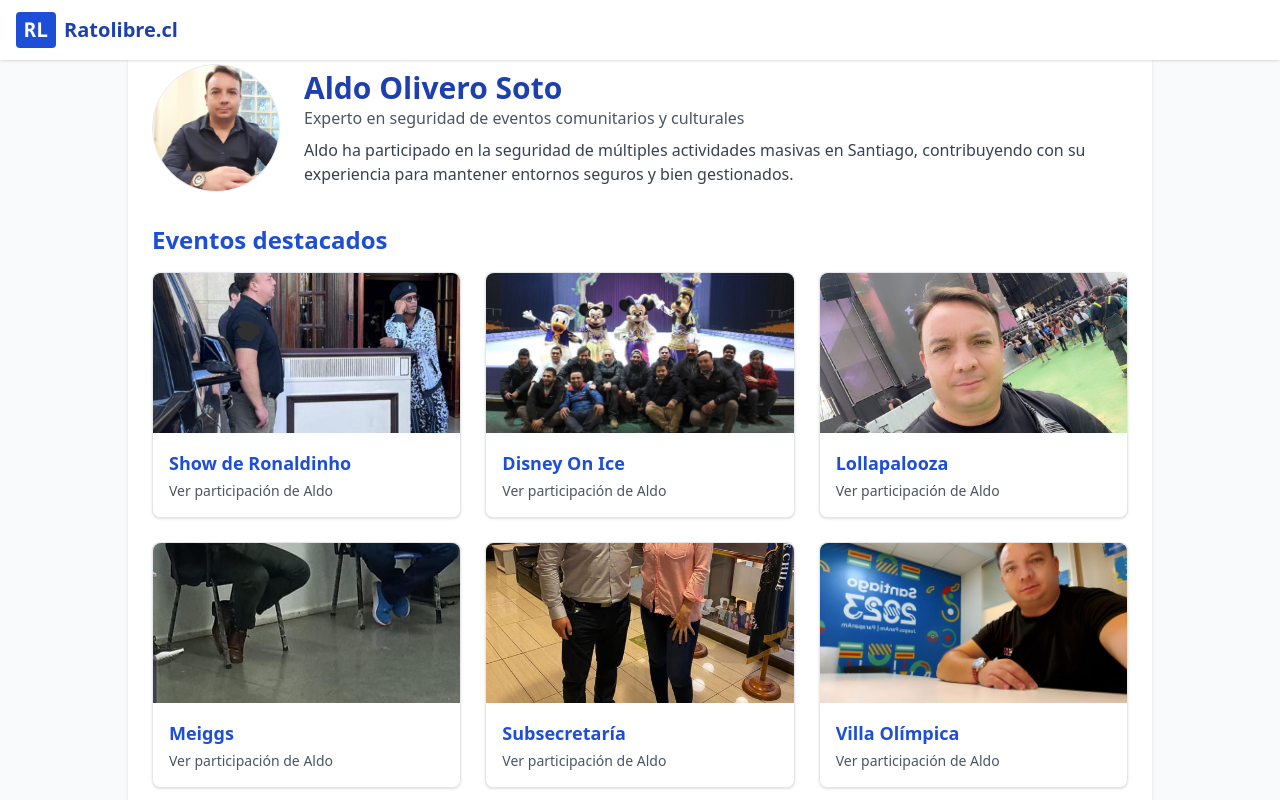
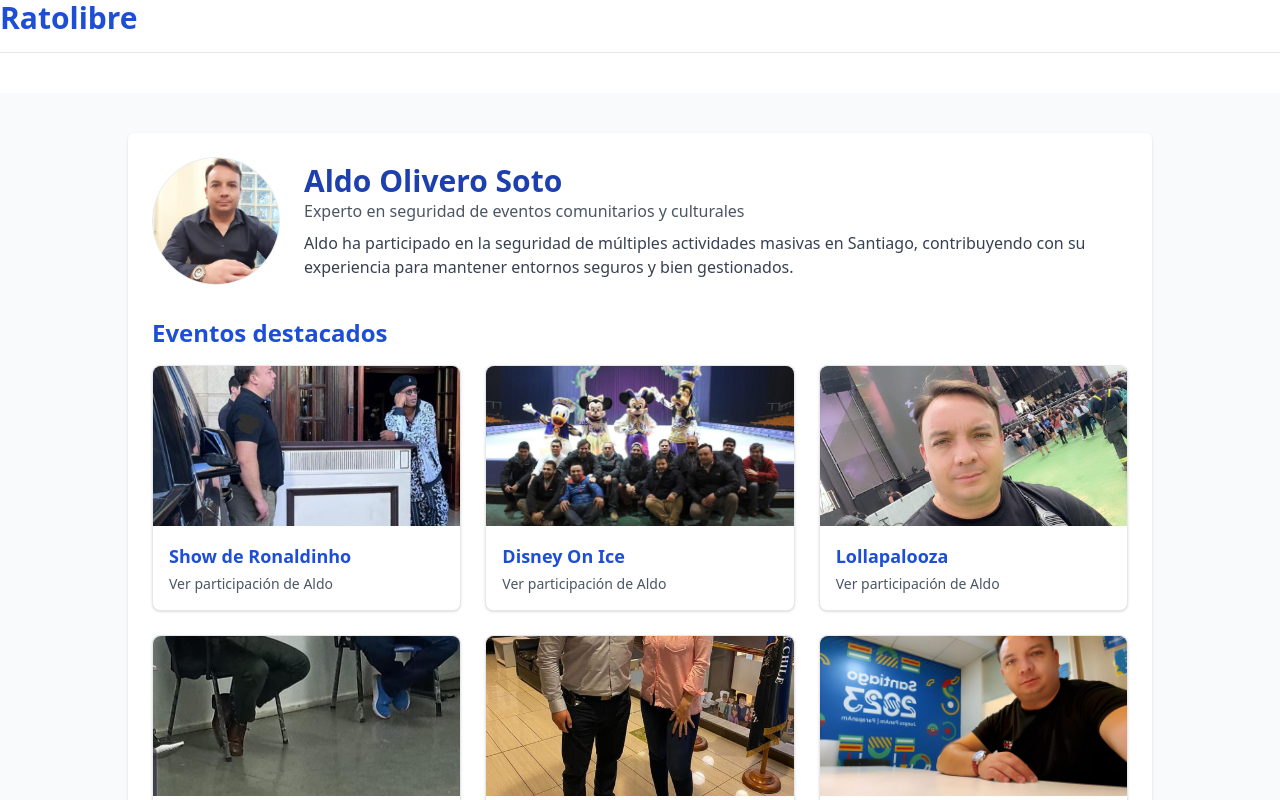
Before and after one commit to Eoloth/ratolibre, a React (Create React App) app: page /aldo in a window 1280 px wide. Shown: the top 800 px of the page. Built offline with nearby package versions, Linux system fonts and the light colour scheme.

Commit message:
añadido modo oscuro

```diff
--- a/public/eventos_portada.json
+++ b/public/eventos_portada.json
@@ -123,7 +123,7 @@
         "Participarán selecciones de toda Sudamérica en este emocionante torneo."
       ],
       "ruta": "https://www.conmebol.com",
-      "imagen": "https://www.diadelospatrimonios.cl/sites/default/files/banner_header/web_1440x973.jpg",
+      "imagen": "https://cdn.conmebol.com/wp-content/uploads/2025/04/1-dia-1400x450-1-1024x329.png",
       "colaborador": null
     },
     {
@@ -133,7 +133,7 @@
         "Es uno de los campeonatos de baloncesto femenino más importantes de América."
       ],
       "ruta": "https://www.fiba.basketball",
-      "imagen": "https://www.fiba.basketball/en/news/fiba-eurobasket-2025-schedule-and-tip-off-times-confirmed",
+      "imagen": "https://assets.fiba.basketball/image/upload/w_700,c_fill/q_auto/f_auto/v1717604726/98033b66-1364-40b5-bd96-ab73439785d8",
       "colaborador": null
     },
     {
--- a/src/components/Navbar.jsx
+++ b/src/components/Navbar.jsx
@@ -1,13 +1,28 @@
 import React from 'react';
-import { Link } from 'react-router-dom';
 
-const Navbar = () => (
-  <nav className="w-full bg-white shadow px-4 py-3 fixed top-0 left-0 z-50 flex items-center">
-    <Link to="/" className="text-xl font-bold text-blue-800 hover:text-blue-900 flex items-center gap-2">
-      <span className="bg-blue-700 text-white px-2 py-1 rounded font-mono">RL</span>
-      <span className="hidden sm:inline">Ratolibre.cl</span>
-    </Link>
-  </nav>
-);
+const Navbar = ({ modoOscuro, setModoOscuro }) => {
+  return (
+    <nav className="flex justify-between items-center mb-10 border-b pb-4">
+      <h1 className="text-3xl font-bold text-blue-700 dark:text-blue-300">Ratolibre</h1>
+      <button
+        onClick={() => setModoOscuro(!modoOscuro)}
+        className="text-2xl focus:outline-none transition"
+        aria-label="Cambiar tema"
+      >
+        {modoOscuro ? (
+          // Sol
+          <svg xmlns="http://www.w3.org/2000/svg" className="h-7 w-7" viewBox="0 0 20 20" fill="currentColor">
+            <path d="M10 3.25a.75.75 0 01.75.75v1a.75.75 0 01-1.5 0v-1A.75.75 0 0110 3.25zM10 14.25a.75.75 0 01.75.75v1a.75.75 0 01-1.5 0v-1a.75.75 0 01.75-.75zM4.469 4.47a.75.75 0 011.06 0l.707.708a.75.75 0 01-1.06 1.06l-.708-.707a.75.75 0 010-1.06zM13.763 13.764a.75.75 0 011.06 0l.708.707a.75.75 0 01-1.06 1.06l-.707-.707a.75.75 0 010-1.06zM3.25 10a.75.75 0 01.75-.75h1a.75.75 0 010 1.5h-1A.75.75 0 013.25 10zM14.25 10a.75.75 0 01.75-.75h1a.75.75 0 010 1.5h-1a.75.75 0 01-.75-.75zM4.47 15.531a.75.75 0 010-1.06l.707-.708a.75.75 0 111.06 1.06l-.707.708a.75.75 0 01-1.06 0zM13.764 6.237a.75.75 0 010-1.06l.707-.707a.75.75 0 111.06 1.06l-.707.707a.75.75 0 01-1.06 0zM10 6.5a3.5 3.5 0 100 7 3.5 3.5 0 000-7z" />
+          </svg>
+        ) : (
+          // Luna
+          <svg xmlns="http://www.w3.org/2000/svg" className="h-7 w-7" viewBox="0 0 20 20" fill="currentColor">
+            <path fillRule="evenodd" d="M17.293 13.293a8 8 0 01-11.586-11.586A8.001 8.001 0 1017.293 13.293z" clipRule="evenodd" />
+          </svg>
+        )}
+      </button>
+    </nav>
+  );
+};
 
 export default Navbar;
--- a/src/pages/IndexPage.jsx
+++ b/src/pages/IndexPage.jsx
@@ -1,9 +1,11 @@
 import React, { useEffect, useState } from 'react';
 import { Link } from 'react-router-dom';
+import Navbar from '../components/Navbar';
 
 const IndexPage = () => {
   const [eventos, setEventos] = useState([]);
   const [paginaActual, setPaginaActual] = useState(1);
+  const [modoOscuro, setModoOscuro] = useState(false);
   const eventosPorPagina = 6;
 
   useEffect(() => {
@@ -13,15 +15,28 @@
       .catch(err => console.error("Error cargando eventos:", err));
   }, []);
 
+  useEffect(() => {
+    const root = document.documentElement;
+    if (modoOscuro) {
+      root.classList.add('dark');
+    } else {
+      root.classList.remove('dark');
+    }
+  }, [modoOscuro]);
+
   const inicio = (paginaActual - 1) * eventosPorPagina;
   const eventosPagina = eventos.slice(inicio, inicio + eventosPorPagina);
   const totalPaginas = Math.ceil(eventos.length / eventosPorPagina);
 
   return (
-    <div className="min-h-screen bg-gray-50 px-6 py-10">
+    <div className="min-h-screen px-6 py-10 bg-gradient-to-b from-white via-gray-50 to-white dark:from-gray-900 dark:via-gray-800 dark:to-gray-900 text-gray-800 dark:text-gray-100 transition-colors duration-300">
+
+      <Navbar modoOscuro={modoOscuro} setModoOscuro={setModoOscuro} />
+
+      {/* Contenido */}
       <div className="max-w-5xl mx-auto">
-        <h1 className="text-4xl font-bold text-blue-800 mb-6">Eventos y Panoramas en Chile</h1>
-        <p className="text-gray-600 mb-10">
+        <h2 className="text-4xl font-bold text-blue-800 dark:text-blue-300 mb-6">Eventos y Panoramas en Chile</h2>
+        <p className="text-gray-600 dark:text-gray-300 mb-10">
           Explora los eventos destacados a nivel nacional con colaboradores clave en terreno.
         </p>
 
@@ -29,13 +44,14 @@
           {eventosPagina.map((e, idx) => {
             const esExterno = !e.colaborador && e.ruta && e.ruta.startsWith('http');
 
-            const Contenedor = ({ children }) => esExterno ? (
+            const Contenedor = ({ children }) =>
+              esExterno ? (
                 <a href={e.ruta} target="_blank" rel="noopener noreferrer"
-                 className="block bg-white rounded-md shadow p-6 border border-gray-200 hover:shadow-lg transition">
+                   className="block bg-white dark:bg-gray-800 rounded-md shadow p-6 border border-gray-200 dark:border-gray-600 hover:shadow-lg transition">
                   {children}
                 </a>
               ) : (
-              <div className="bg-white rounded-md shadow p-6 border border-gray-200">
+                <div className="bg-white dark:bg-gray-800 rounded-md shadow p-6 border border-gray-200 dark:border-gray-600">
                   {children}
                 </div>
               );
@@ -49,10 +65,9 @@
                     className="w-full h-48 object-cover rounded mb-4"
                   />
                 )}
-                <h2 className="text-2xl font-semibold text-blue-700 mb-2">{e.titulo}</h2>
-
+                <h2 className="text-2xl font-semibold text-blue-700 dark:text-blue-400 mb-2">{e.titulo}</h2>
                 {e.descripcion.map((p, i) => (
-                  <p key={i} className="text-gray-700 mb-3">
+                  <p key={i} className="text-gray-700 dark:text-gray-300 mb-3">
                     {e.colaborador && p.includes(e.colaborador) ? (
                       <Link to={e.ruta} className="text-blue-600 font-medium hover:underline">{p}</Link>
                     ) : (
@@ -61,11 +76,11 @@
                   </p>
                 ))}
                 {e.colaborador && (
-                  <div className="mt-4 flex items-center gap-4 border-t pt-4">
+                  <div className="mt-4 flex items-center gap-4 border-t pt-4 border-gray-200 dark:border-gray-600">
                     <img src={e.imagen} alt={e.colaborador} className="w-16 h-16 rounded-full object-cover border" />
                     <div>
-                      <p className="font-semibold text-gray-800">{e.colaborador}</p>
-                      <p className="text-sm text-gray-600">Colaborador en seguridad</p>
+                      <p className="font-semibold text-gray-800 dark:text-gray-100">{e.colaborador}</p>
+                      <p className="text-sm text-gray-600 dark:text-gray-400">Colaborador en seguridad</p>
                     </div>
                   </div>
                 )}
@@ -83,7 +98,7 @@
               className={`px-3 py-1 rounded ${
                 paginaActual === i + 1
                   ? 'bg-blue-600 text-white'
-                  : 'bg-white text-blue-600 border border-blue-600'
+                  : 'bg-white dark:bg-gray-700 text-blue-600 border border-blue-600'
               }`}
             >
               {i + 1}
--- a/tailwind.config.js
+++ b/tailwind.config.js
@@ -1,4 +1,5 @@
 module.exports = {
+  darkMode: 'class',
   content: [
     "./src/**/*.{js,jsx,ts,tsx}",
     "./public/index.html"
```
Lines whose indentation alone changed are shown as unchanged.
